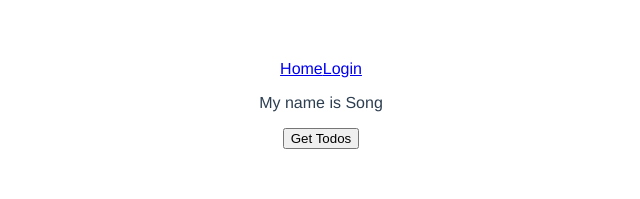
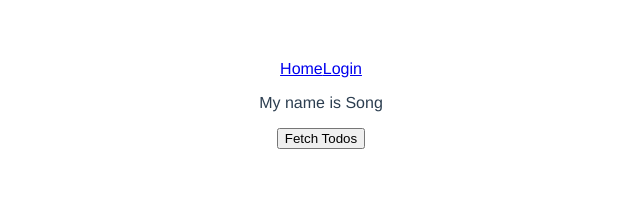
Before and after one commit to jamesonji/control-vue, a Vue app: page /#/todos in a window 1280 px wide. Shown: the top 199 px of the page, without its empty margins (319-959 px from the left). Built offline with nearby package versions, Linux system fonts and the light colour scheme.

Commit message:
Basic todo getters and mutations

```diff
--- a/src/components/Todos.vue
+++ b/src/components/Todos.vue
@@ -1,12 +1,15 @@
 <template>
-  <div class="">
+  <div class="todo-container">
     <p>My name is {{name}}</p>
-    <button @click="getTodos">Get Todos</button>
+    <ul class="todo-list">
+      <li v-for="todo in allTodos">{{todo.title}}</li>
+    </ul>
+    <button @click="fetchTodos">Fetch Todos</button>
   </div>
 </template>
 
 <script>
-import { mapActions } from 'vuex'
+import { mapActions, mapGetters } from 'vuex'
 
 export default {
   data () {
@@ -14,9 +17,14 @@ export default {
       name: 'Song'
     }
   },
+  computed: {
+    ...mapGetters([
+      'allTodos'
+    ])
+  },
   methods: {
     ...mapActions([
-      'getTodos'
+      'fetchTodos'
     ])
   }
 }
--- a/src/store/modules/todos.js
+++ b/src/store/modules/todos.js
@@ -13,23 +13,28 @@ const state = {
 }
 
 const getters = {
-  todos: state => {
+  allTodos: state => {
     return state.todos
   }
 }
 
 const actions = {
-  getTodos ({commit}) {
+  // Fetch todo list from api
+  fetchTodos ({commit}) {
     axios.get('https://jsonplaceholder.typicode.com/todos')
-    // .then(todos => commit('getTodos', todos))
-    .then(todos => console.log(todos))
+    .then(todos => {
+      // Receive todo list and update current state
+      commit('updateTodos', todos.data)
+    })
+    // Console log error if fetch failed
     .catch(err => console.log(err))
   }
 }
 
 const mutations = {
-  getTodos: (state, payload) => {
-    state.value = payload
+  // Update current todos state
+  updateTodos: (state, payload) => {
+    state.todos = payload
   }
 }
 
```
